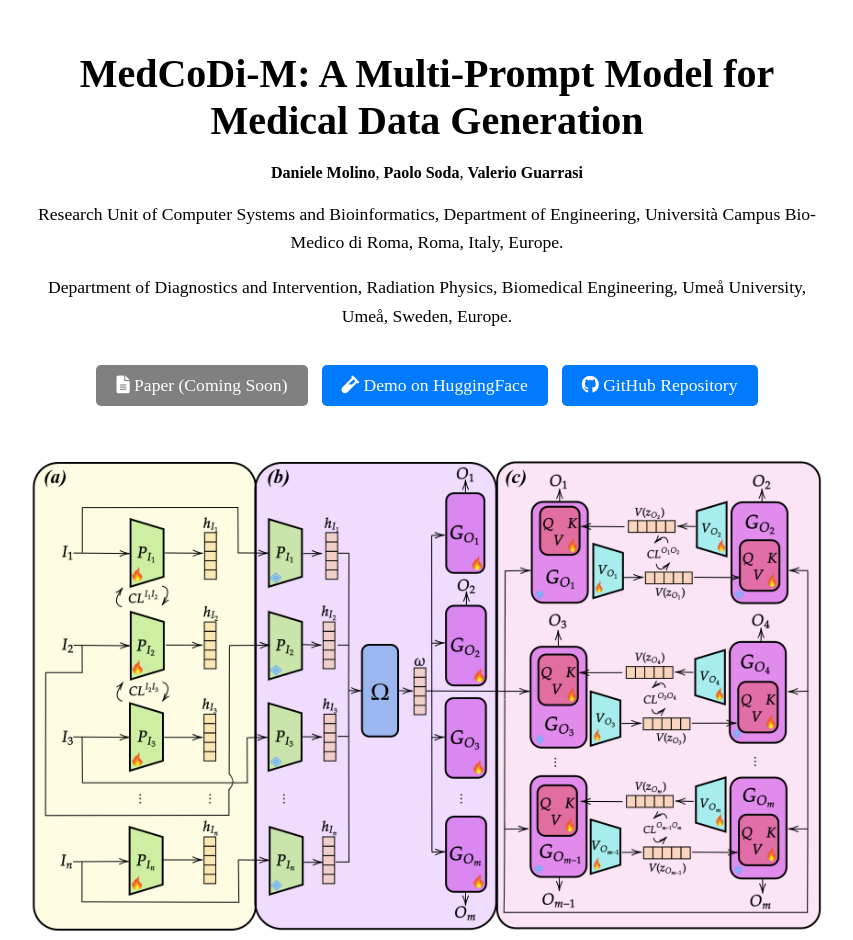
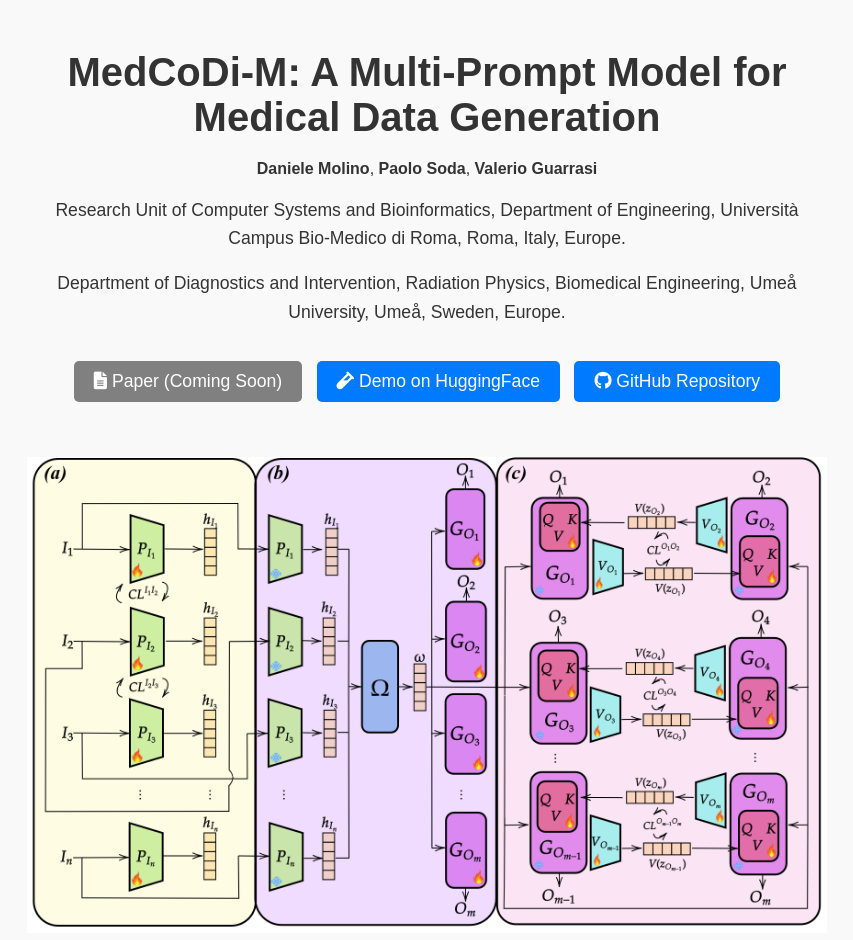
Before and after one commit to danielemolino/XGeM, a plain HTML site: page index.html in a window 1280 px wide. Shown: the whole page, without its empty margins (213-1066 px from the left). Drawn offline with Linux system fonts and the light colour scheme.

Commit message:
Update index.html

```diff
--- a/index.html
+++ b/index.html
@@ -6,11 +6,11 @@
     <title>MedCoDi-M: Multimodal Medical Data Generation</title>
     <link rel="stylesheet" href="https://cdnjs.cloudflare.com/ajax/libs/font-awesome/6.0.0-beta3/css/all.min.css">
     <style>
-        body {body {
+        body {
             font-family: Arial, sans-serif;
             margin: 0;
             padding: 0;
-            background-color: linear-gradient(135deg, #e8f7fc, #f9f9f9);
+            background-color: #f9f9f9;
             color: #333;
         }
         .container {
```
